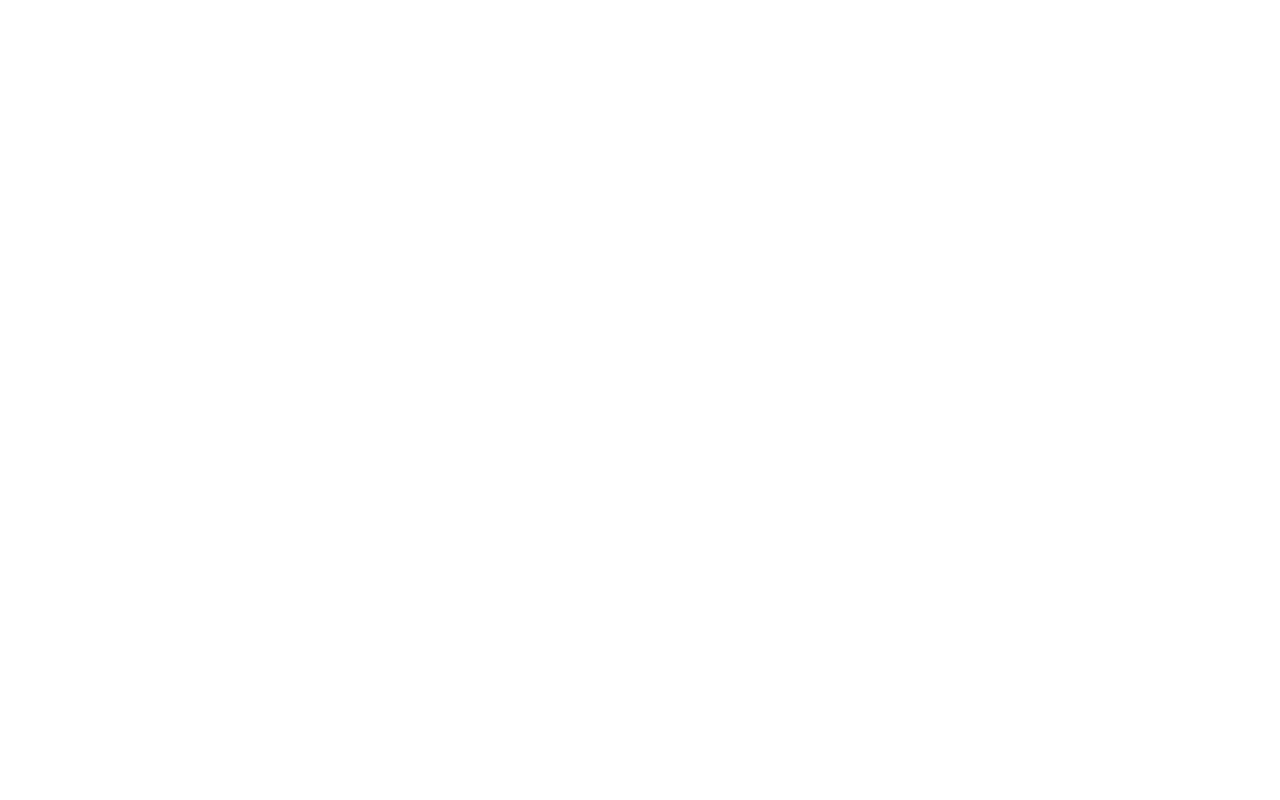
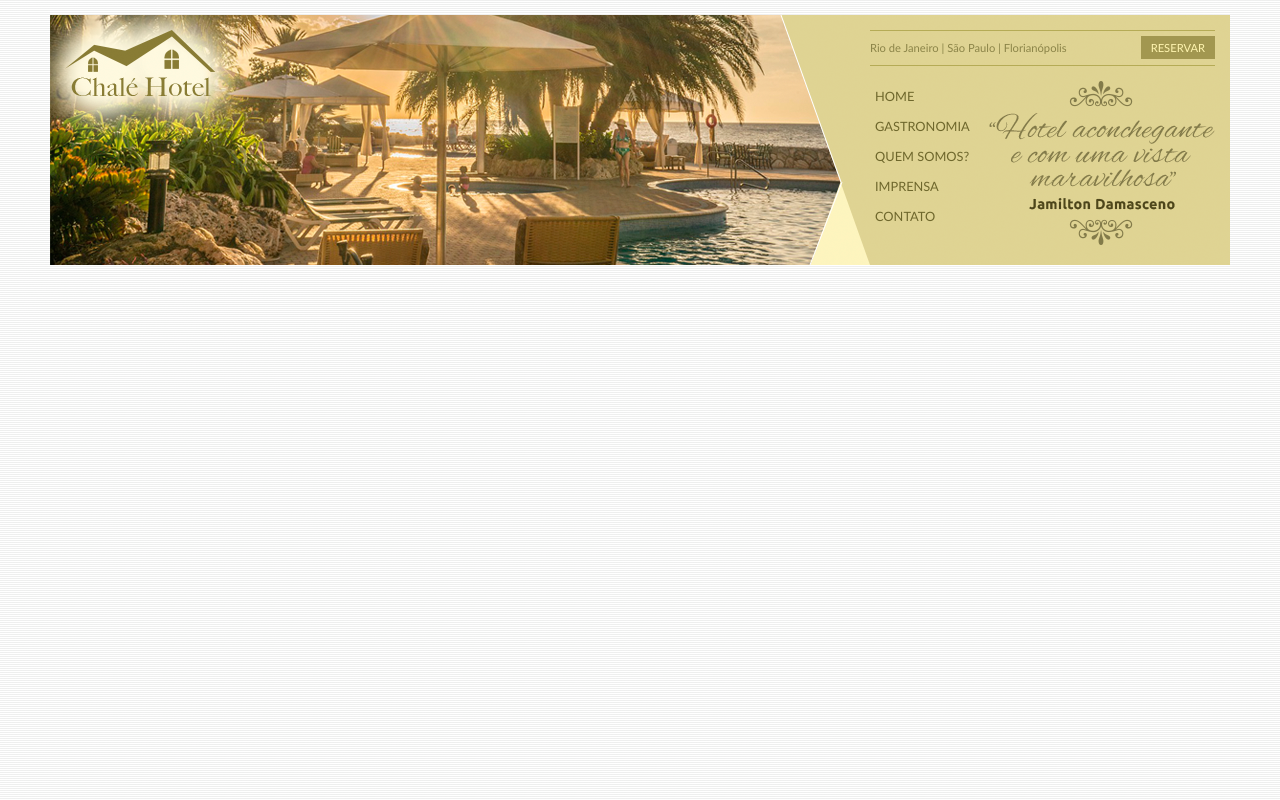
Before and after one commit to jeanwisotscki/chale-hotel, a plain HTML site: page index.html in a window 1280 px wide. Drawn offline with Linux system fonts and the light colour scheme.

Commit message:
Topo e menus do site finalizados

```diff
--- a/css/style.css
+++ b/css/style.css
@@ -1,4 +1,134 @@
+/*
+** FORMATAÇÕES GERAIS **
+*/
+
 *{
 	padding: 0;
 	margin: 0;
 }
+
+a{
+	text-decoration: none;
+}
+
+ul{
+	list-style: none;
+}
+
+/*
+** ESTRUTURA DO SITE **
+*/
+
+body{
+	font-family: "Trebuchet MS", Helvetica, sans-serif;
+	background: #fff url(../imagens/bg.png);
+	margin: 15px;
+}
+
+#container{
+	background: #ede9cc;
+	margin: 0 auto;
+	min-width: 740px;
+	max-width: 1180px;
+}
+
+#topo{
+	position: relative;
+	background: #dbcd87;
+	height: 15.4em;
+	min-height: 250px;
+}
+
+#logo{
+	position: absolute;
+	background: url(../imagens/topo-imagem-principal.png) no-repeat;
+	width: 100%;
+	height: 250px;
+	top: 0;
+	left: 0;
+	z-index: 1;
+}
+
+.logo a{
+	position: absolute;
+	top: 15px;
+	left: 15px;
+	z-index: 3;
+	background: url(../imagens/logo.png) no-repeat;
+	width: 151px;
+	height: 66px;
+	text-indent: -3000px;
+}
+
+#menu{
+	position: absolute;
+	background: url(../imagens/topo-imagem-lateral.png) no-repeat;
+	width: 450px;
+	height: 250px;
+	top: 0;
+	right: 0;
+	z-index: 2;
+}
+
+#conteudo-menu{
+	margin-left: 90px;
+	margin-right: 15px;
+	padding-top: 15px;
+}
+
+#menu-locais{
+	border-bottom: 1px solid #b5ab56;
+	border-top: 1px solid #b5ab56;
+	padding-top: 5px;
+	padding-bottom: 5px;
+	font-size: 0.7em;
+	color: #8b8448;
+}
+
+#menu-locais .locais{
+	float: left;
+	line-height: 2.1em;
+}
+
+a.reserva{
+	text-transform: uppercase;
+	background: #a29750;
+	color: #fff5b0;
+	padding: 5px 10px;
+	float: right;
+}
+
+#menu-locais a:hover{
+	color: #6e672c;
+	background: #fdf6be;
+}
+
+/*
+** BARRA DE NAVEGAÇÃO VERTICAL **
+*/
+
+#nav-menu{
+	margin-top: 15px;
+}
+
+ul#navegacao{
+	float: left;
+}
+
+ul#navegacao a{
+	text-transform: uppercase;
+	font-size: 0.8em;
+	padding: 5px;
+	color: #6e672c;
+	line-height: 30px;
+}
+
+ul#navegacao a:hover{
+	background: #fdf6be;
+}
+
+.depoimento{
+	width: 226px;
+	height: 164px;
+	float: right;
+}
--- a/index.html
+++ b/index.html
@@ -12,7 +12,47 @@
 
 	<body>
 
+		<div id="container"> <!-- inicio do container -->
 
+			<div id="topo"> <!-- inicio do topo -->
+
+				<div id="logo">
+					<h1 class="logo">
+						<a href="">Chalé Hotel</a>
+					</h1>
+				</div>
+
+				<div id="menu"> <!-- inicio do menu -->
+
+					<div id="conteudo-menu">
+
+						<div id="menu-locais">
+							<span class="locais">
+								Rio de Janeiro | São Paulo | Florianópolis
+							</span>
+							<a class="reserva" href="">Reservar</a>
+							<div style="clear: both;"></div>
+						</div>
+
+						<div id="nav-menu">
+							<ul id="navegacao">
+								<li><a href="">Home</a></li>
+								<li><a href="">Gastronomia</a></li>
+								<li><a href="">Quem somos?</a></li>
+								<li><a href="">Imprensa</a></li>
+								<li><a href="">Contato</a></li>
+							</ul>
+
+							<img class="depoimento" src="imagens/depoimento.png">
+						</div>
+
+					</div>
+
+				</div> <!-- /fim do menu -->
+
+			</div> <!-- /fim do topo -->
+
+		</div> <!-- /fim do container -->
 
 	</body>
 
```
